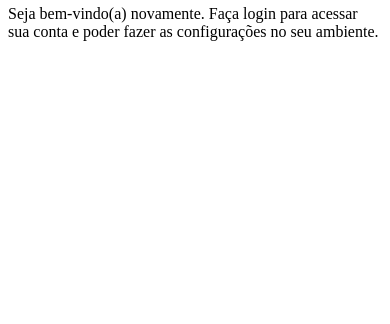
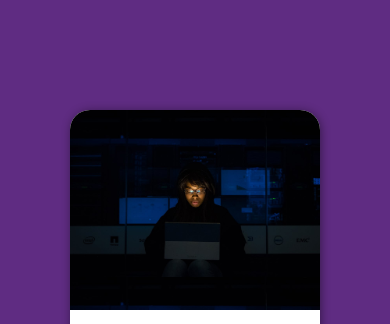
Before and after one commit to EdsondaSilvaBernardo/projeto-login, a plain HTML site: page index.html in a window 390 px wide. Shown: the part 62-386 px from the top of the page. Drawn offline with Linux system fonts and the light colour scheme.

Commit message:
tela de login mobile first encaminhada

```diff
--- a/estilos/style.css
+++ b/estilos/style.css
@@ -1,6 +1,47 @@
-
-
 /*
     verde: #49a09d
-    lilás: 5f2c82
+    lilás: #5f2c82
 */
+
+* {
+    margin: 0;
+    padding: 0;
+    font-family: system-ui, -apple-system, BlinkMacSystemFont, 'Segoe UI', Roboto, Oxygen, Ubuntu, Cantarell, 'Open Sans', 'Helvetica Neue', sans-serif;
+    box-sizing: border-box;
+}
+
+body {
+    background-color: #5f2c82;
+}
+
+main {
+    position: relative;
+    height: 100vh;
+    width: 100vw;
+}
+
+#login {
+    position: absolute;
+    left: 50%;
+    top: 50%;
+    transform: translate(-50%, -50%);
+    overflow: hidden;
+
+    background-color: #fff;
+    width: 250px;
+    height: 500px;
+    border-radius: 20px;
+    box-shadow: 1px 1px 10px rgba(0, 0, 0, 0.432);
+}
+
+#imagem {
+    display: block;
+    background-image: url('../imagens/pexels-divinetechygirl-1181325.jpg');
+    height: 200px;
+    background-size: contain;
+}
+
+#formulario {
+    display: block;
+    padding: 10px;
+}
```
